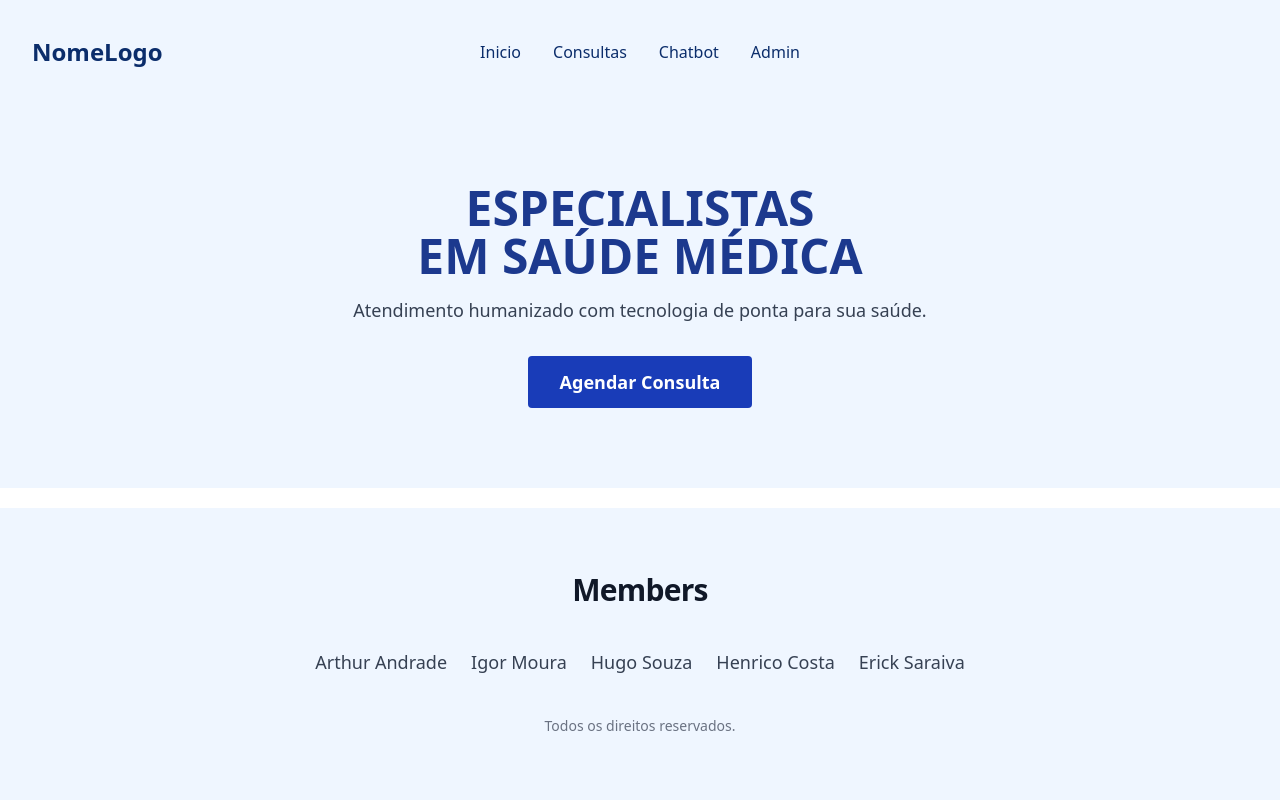
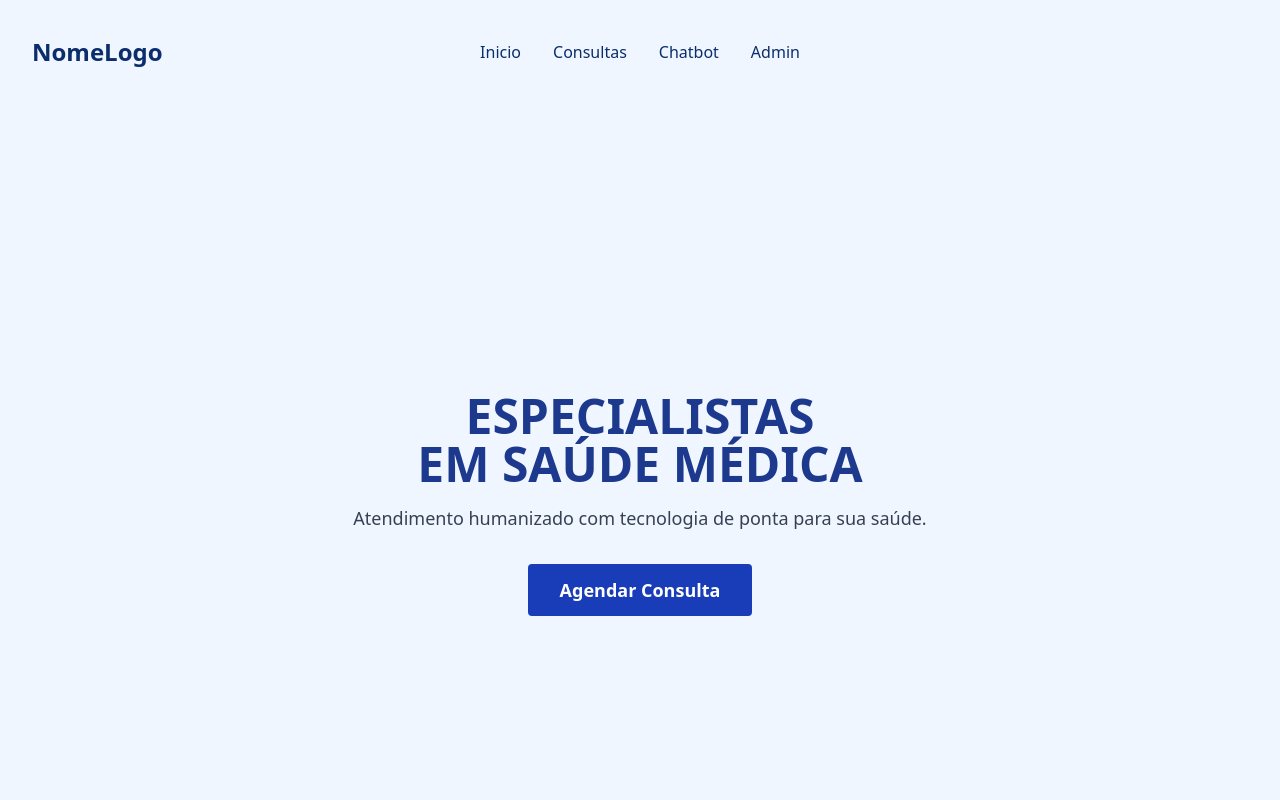
Before and after one commit to igormooura/ChatBot, a React (Vite) app in the folder frontend/: page / in a window 1280 px wide. Shown: the top 800 px of the page. Built offline with nearby package versions, Linux system fonts and the light colour scheme.

Commit message:
fix/feat: A hero section agora ocupa toda a tela, e adicionei umas animações na tela inicial

```diff
--- a/frontend/src/components/Footer/Footer.tsx
+++ b/frontend/src/components/Footer/Footer.tsx
@@ -2,7 +2,7 @@ const Footer = () => {
   const nomes = ['Arthur Andrade', 'Igor Moura', 'Hugo Souza', 'Henrico Costa', 'Erick Saraiva'];
 
   return (
-    <footer className="w-full bg-blue-50 py-16 text-gray-800">
+    <footer className="w-full bg-blue-200 py-10 text-gray-800">
       <div className="max-w-5xl mx-auto px-6">
         <h2 className="text-3xl font-bold mb-10 text-center tracking-tight text-gray-900">
           Members
@@ -17,7 +17,7 @@ const Footer = () => {
             </li>
           ))}
         </ul>
-        <div className="mt-10 text-center text-gray-500 text-sm">
+        <div className="mt-10 text-center text-gray-100 text-sm">
           <p>Todos os direitos reservados.</p>
         </div>
       </div>
--- a/frontend/src/components/HeroSection/HeroSection.tsx
+++ b/frontend/src/components/HeroSection/HeroSection.tsx
@@ -1,16 +1,39 @@
+import { motion } from "framer-motion";
+
 const HeroSection = () => {
   return (
-    <section className="flex flex-col items-center justify-center text-center bg-blue-50 py-20 px-4">
-      <h1 className="text-4xl sm:text-5xl font-bold text-blue-900 mb-4">
+    <motion.section
+      initial={{ opacity: 0, y: 50 }}
+      animate={{ opacity: 1, y: 0 }}
+      transition={{ duration: 0.8, ease: "easeOut" }}
+      className="flex flex-col items-center justify-center text-center bg-blue-50 w-full min-h-screen"
+    >
+      <motion.h1
+        initial={{ opacity: 0, y: -20 }}
+        animate={{ opacity: 1, y: 0 }}
+        transition={{ delay: 0.3, duration: 0.6 }}
+        className="text-4xl sm:text-5xl font-bold text-blue-900 mb-4"
+      >
         ESPECIALISTAS <br /> EM SAÚDE MÉDICA
-      </h1>
-      <p className="text-lg text-gray-700 mb-8 max-w-xl">
+      </motion.h1>
+
+      <motion.p
+        initial={{ opacity: 0 }}
+        animate={{ opacity: 1 }}
+        transition={{ delay: 0.5, duration: 0.6 }}
+        className="text-lg text-gray-700 mb-8 max-w-xl"
+      >
         Atendimento humanizado com tecnologia de ponta para sua saúde.
-      </p>
-      <button className="bg-blue-800 text-white text-lg font-semibold px-8 py-3 rounded hover:bg-blue-900 transition">
+      </motion.p>
+
+      <motion.button
+        whileHover={{ scale: 1.05 }}
+        whileTap={{ scale: 0.95 }}
+        className="bg-blue-800 text-white text-lg font-semibold px-8 py-3 rounded hover:bg-blue-900 transition"
+      >
         Agendar Consulta
-      </button>
-    </section>
+      </motion.button>
+    </motion.section>
   );
 };
 
--- a/frontend/src/pages/Home.tsx
+++ b/frontend/src/pages/Home.tsx
@@ -4,12 +4,13 @@ import HeroSection from "../components/HeroSection/HeroSection";
 
 const Home = () => {
   return (
-    <div className="min-h-screen flex flex-col">
+    <>
       <Header />
-      <HeroSection />
-      <div className="flex-grow" />
+
+        <HeroSection />
+
       <Footer />
-    </div>
+    </>
   );
 };
 
```
